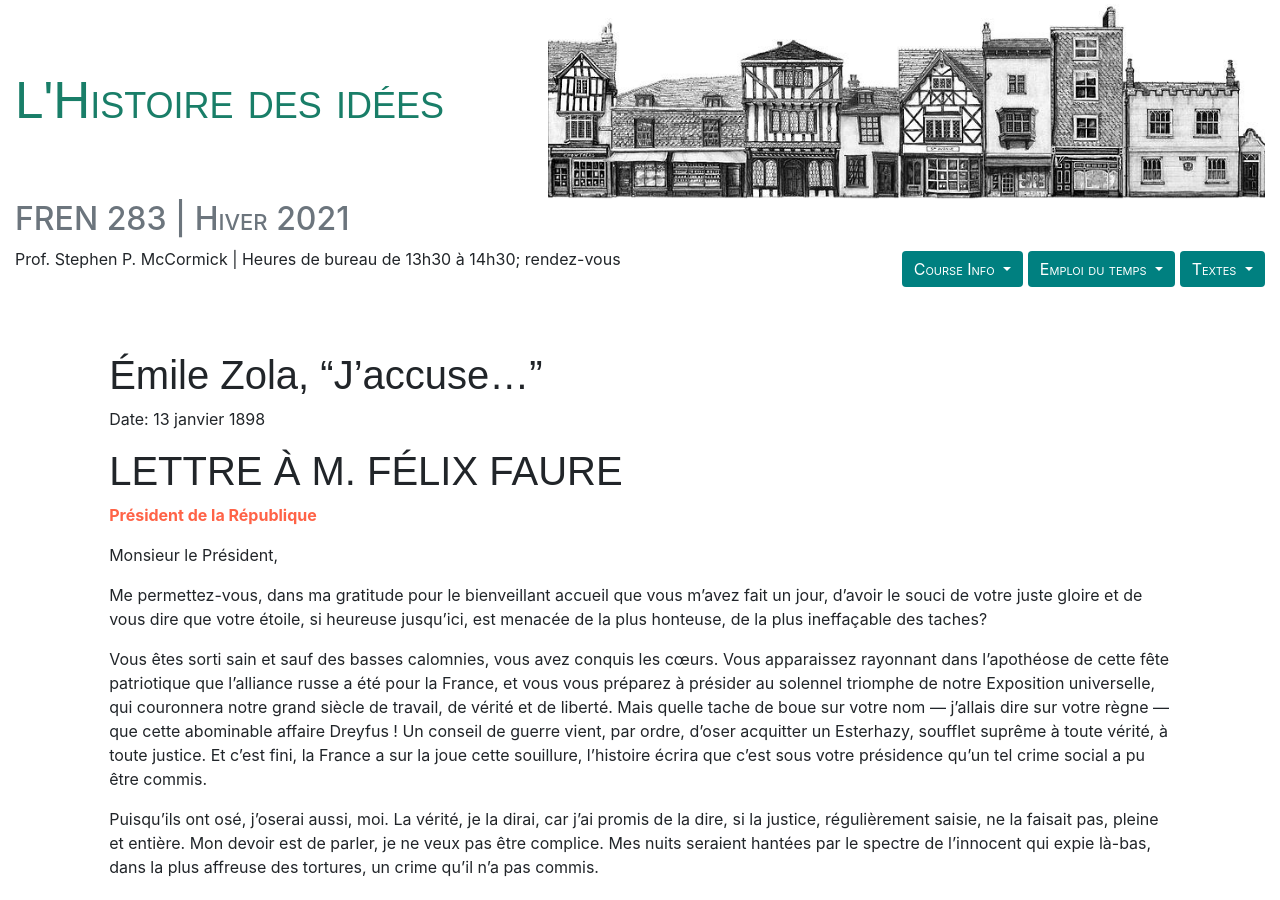
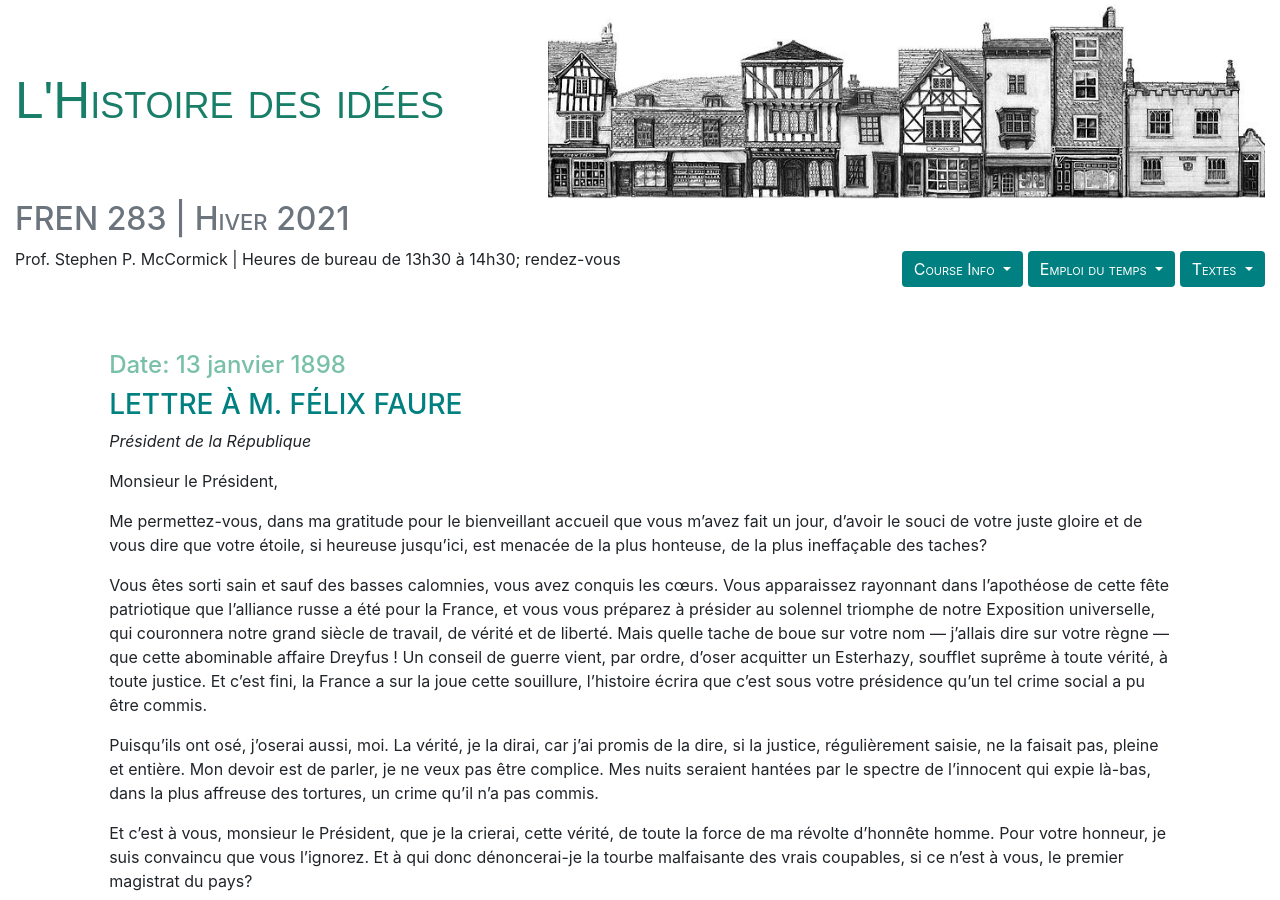
Before and after one commit to SteveWLU/fren283, a Jekyll site: the page built from texts/emile-zola.md, in a window 1280 px wide and 900 px high. Built offline with Jekyll 4.4.1, drawn with Linux system fonts in a browser that asks for light colours; nearby versions of some CDN libraries; our own code applies the rules of GitHub Pages for plain Markdown files.

Commit message:
Update emile-zola.md

```diff
--- a/texts/emile-zola.md
+++ b/texts/emile-zola.md
@@ -5,12 +5,10 @@ layout: text
 source: [Émile Zola, “J’accuse...”](https://fr.m.wikisource.org/wiki/J’accuse…!)
 ---
 
-# Émile Zola, "J'accuse..."
+#### Date: 13 janvier 1898
 
-Date: 13 janvier 1898
-
-# LETTRE À M. FÉLIX FAURE
-**Président de la République**
+### LETTRE À M. FÉLIX FAURE
+*Président de la République*
 
 Monsieur le Président,
 
```
